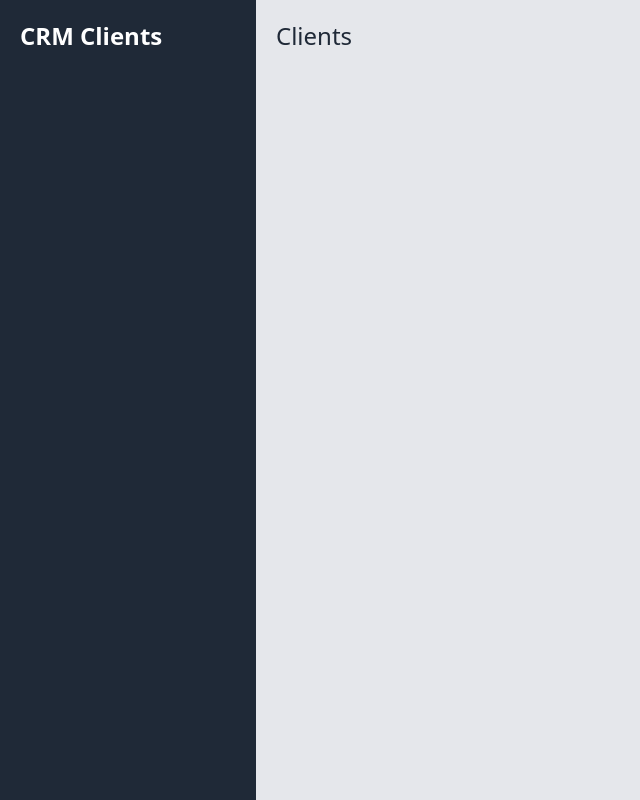
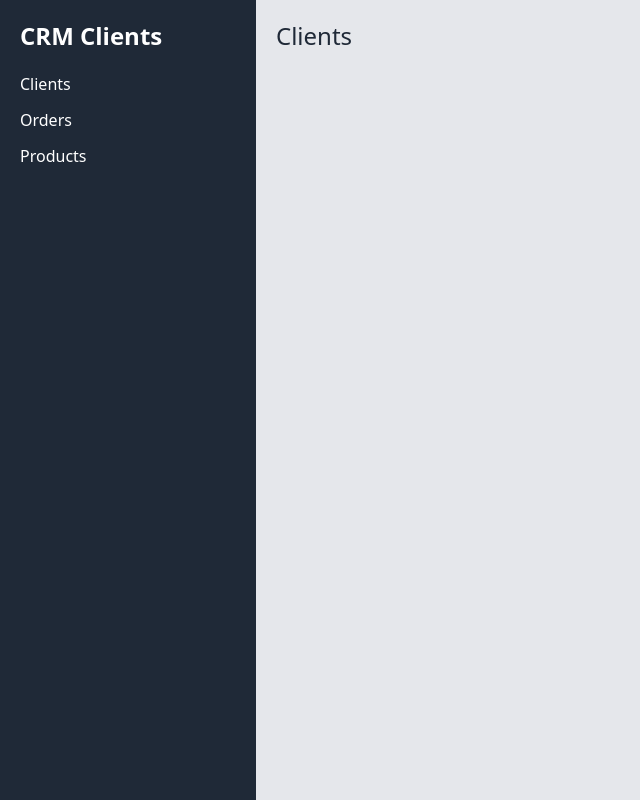
Before and after one commit to JKBustillo/CRMClient, a Next.js app: page / in a window 1280 px wide. Shown: the whole page, without its empty margins (0-640 px from the left). Built offline with nearby package versions, Linux system fonts and the light colour scheme.

Commit message:
feat: list of links

```diff
--- a/components/Sidebar.js
+++ b/components/Sidebar.js
@@ -1,4 +1,5 @@
 import React from 'react';
+import Link from 'next/link';
 
 const Sidebar = () => {
     return (
@@ -6,6 +7,30 @@ const Sidebar = () => {
             <div>
                 <p className="text-white text-2xl font-black">CRM Clients</p>
             </div>
+
+            <nav className="mt-5 list-none">
+                <li>
+                    <Link href="/">
+                        <a className="text-white mb-3 block">
+                            Clients
+                        </a>
+                    </Link>
+                </li>
+                <li>
+                    <Link href="/orders">
+                        <a className="text-white mb-3 block">
+                            Orders
+                        </a>
+                    </Link>
+                </li>
+                <li>
+                    <Link href="/products">
+                        <a className="text-white mb-3 block">
+                            Products
+                        </a>
+                    </Link>
+                </li>
+            </nav>
         </aside>
     );
 }
```
